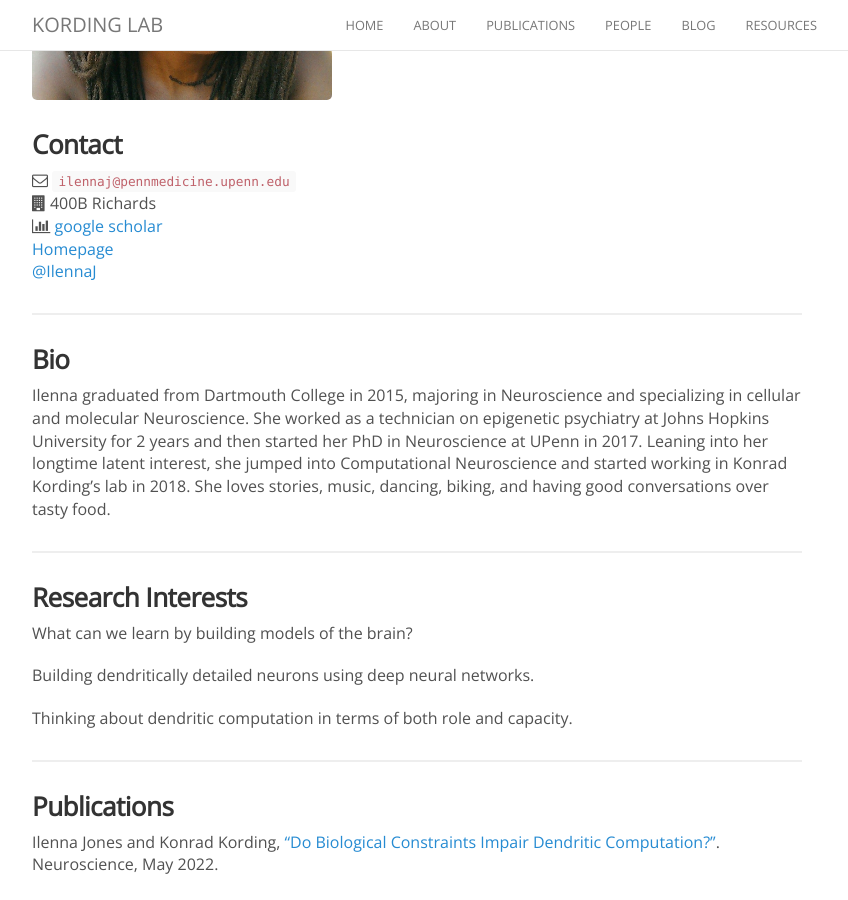
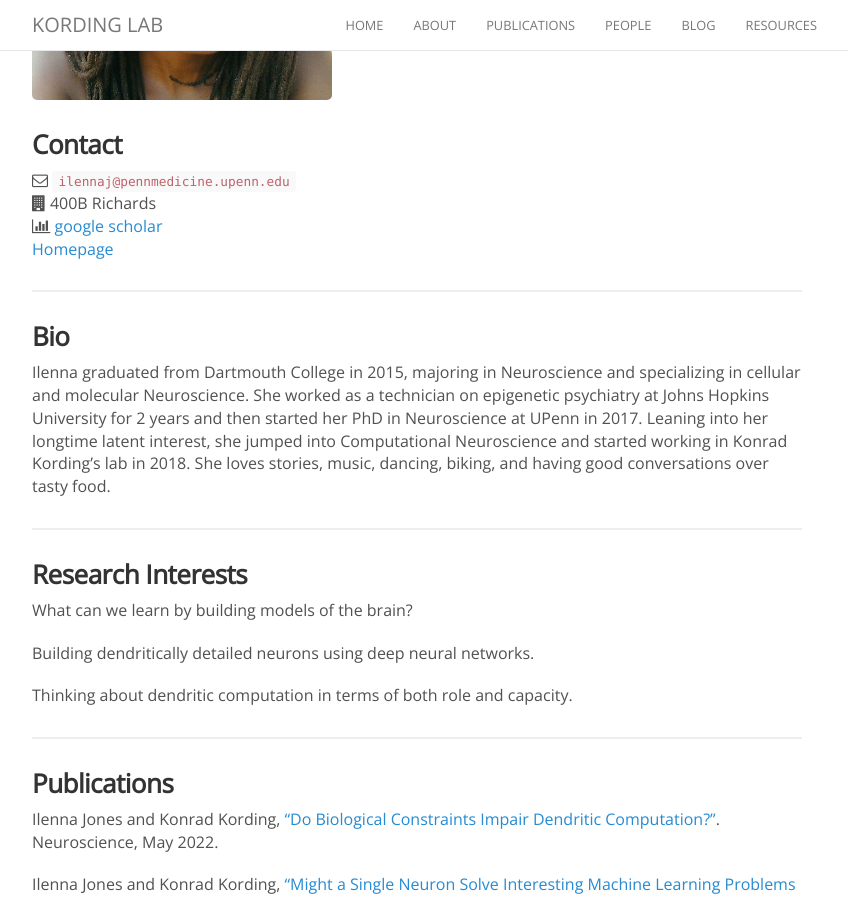
Before and after one commit to KordingLab/KordingLab.github.io, a Jekyll site: the page built from _people/ilenna_jones.md, in a window 1280 px wide and 900 px high, scrolled down 342 px. Shown: the whole window, without its empty margins (223-1071 px from the left). Built offline with Jekyll 4.4.1, drawn with Linux system fonts in a browser that asks for light colours; nearby versions of some CDN libraries; comment, search, counter and statistics services are not loaded.

Commit message:
Update ilenna_jones.md

```diff
--- a/_people/ilenna_jones.md
+++ b/_people/ilenna_jones.md
@@ -14,7 +14,6 @@
 <i class="fa fa-building"></i> 400B Richards <br>
 <i class="fa fa-bar-chart"></i> [google scholar](https://scholar.google.com/citations?user=R3yolm0AAAAJ&hl=en) <br>
  [Homepage](http://ilennaj.github.io) <br>
- [@IlennaJ](https://twitter.com/IlennaJ)
 
 <hr>
 
```
